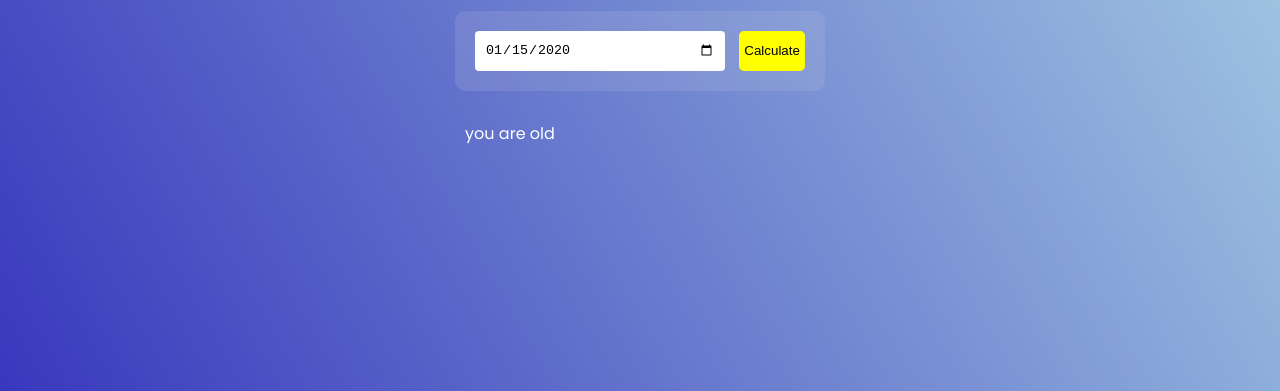
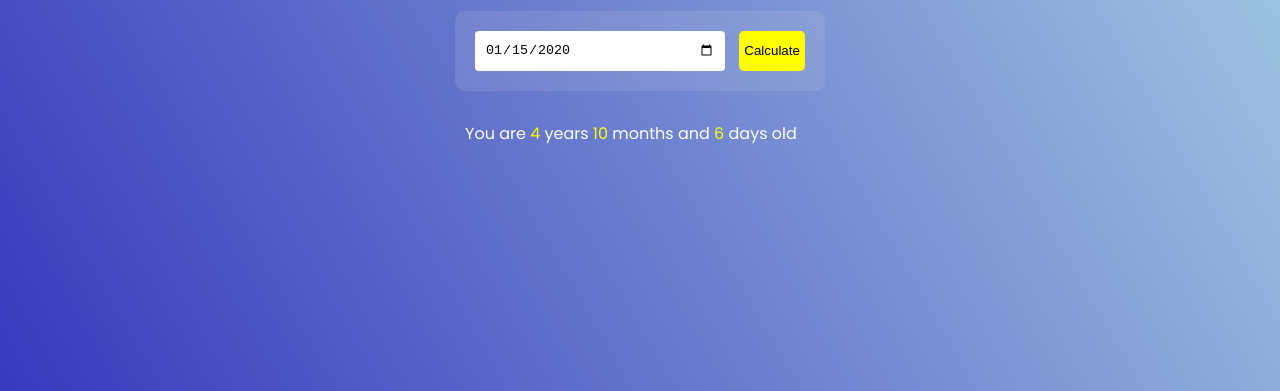
Before and after one commit to Gauravkr7488/Age-Calculator, a plain HTML site: page index.html in a window 1280 px wide. Both pictures are taken after typing "2020-01-15" into the empty fields and a click on the button "Calculate". Shown: the part 409-800 px from the top of the page. Drawn offline with Linux system fonts and the light colour scheme.

Commit message:
added javascript

```diff
--- a/index.html
+++ b/index.html
@@ -23,9 +23,7 @@
                 </div>
                 <button id="calculate">Calculate</button>
             </div>
-            <div id="result">
-                you are old
-            </div>
+            <div id="result">hi</div>
         </div>
     </div>
     <script src="script.js"></script>
--- a/script.js
+++ b/script.js
@@ -0,0 +1,54 @@
+let userInput = document.getElementById("input");
+userInput.max = new Date().toISOString().split("T")[0];
+
+const calculate = document.getElementById("calculate");
+
+function calculateDate() {
+    // console.log("clicked");
+
+    let birthDate = new Date(userInput.value);
+
+    let d1 = birthDate.getDate();
+    let m1 = birthDate.getMonth();
+    let y1 = birthDate.getYear();
+
+    // console.log(d1, m1, y1);
+
+    let today = new Date();
+
+    let d2 = today.getDate();
+    let m2 = today.getMonth();
+    let y2 = today.getYear();
+
+    let d3, m3, y3;
+
+    y3 = y2 - y1;
+
+    if (m2 >= m1) {
+        m3 = m2 - m1;
+    } else {
+        y3--;
+        m3 = 12 + m2 - m1;
+    }
+
+    if (d2 >= d1) {
+        d3 = d2 - d1;
+    } else {
+        m3--;
+        d3 = getDaysInMonth(y1, m1) + d2 - d1;
+    }
+    if (m3 < 0) {
+        m3 = 11;
+        y3--;
+    }
+    console.log(d3, m3, y3);
+
+    const result = document.getElementById("result");
+    result.innerHTML = `You are <span>${y3}</span> years <span>${m3}</span> months and <span>${d3}</span> days old`;
+}
+
+function getDaysInMonth(year, month) {
+    return new Date(year, month, 0).getDate();
+}
+
+calculate.addEventListener("click", calculateDate, false);
--- a/style.css
+++ b/style.css
@@ -65,3 +65,7 @@
     margin-left: 10px;
     font-family: poppins;
 }
+
+span {
+    color: yellow;
+}
```
